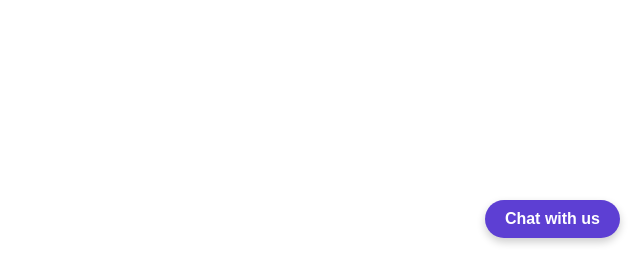
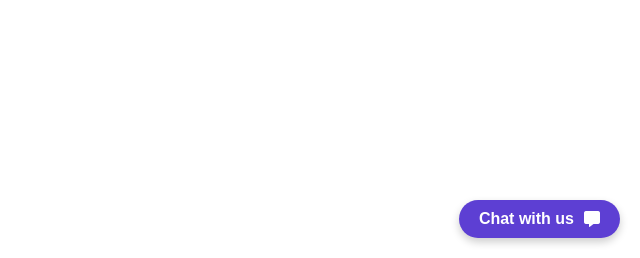
Before and after one commit to 2024orfa/bethel-furniture, a Flask app: page / in a window 1280 px wide. Shown: the part 542-800 px from the top of the page, without its empty margins (640-1280 px from the left). Run offline with Flask 3, Linux system fonts and the light colour scheme.

Commit message:
visuals 2

```diff
--- a/templates/index.html
+++ b/templates/index.html
@@ -2,6 +2,8 @@
 <html>
 <head>
     <title>Bethel Furniture Customer Support AI Assistant</title>
+    <!-- Font Awesome for Icons -->
+    <link href="https://cdnjs.cloudflare.com/ajax/libs/font-awesome/5.15.4/css/all.min.css" rel="stylesheet">
     <style>
         /* Chat Button */
         #chat-button {
@@ -22,6 +24,7 @@
             align-items: center;
             justify-content: center;
             text-align: center;
+            gap: 10px; /* Adds space between text and icon */
         }
 
         /* Chat Window */
@@ -176,7 +179,9 @@
 <body>
 
     <!-- Chat Button -->
-    <button id="chat-button">Chat with us</button>
+    <button id="chat-button">
+        Chat with us <i class="fas fa-comment-alt"></i>
+    </button>
 
     <!-- Chat Window -->
     <div id="chat-window" style="display: none;"> <!-- Ensures it's hidden -->
```
